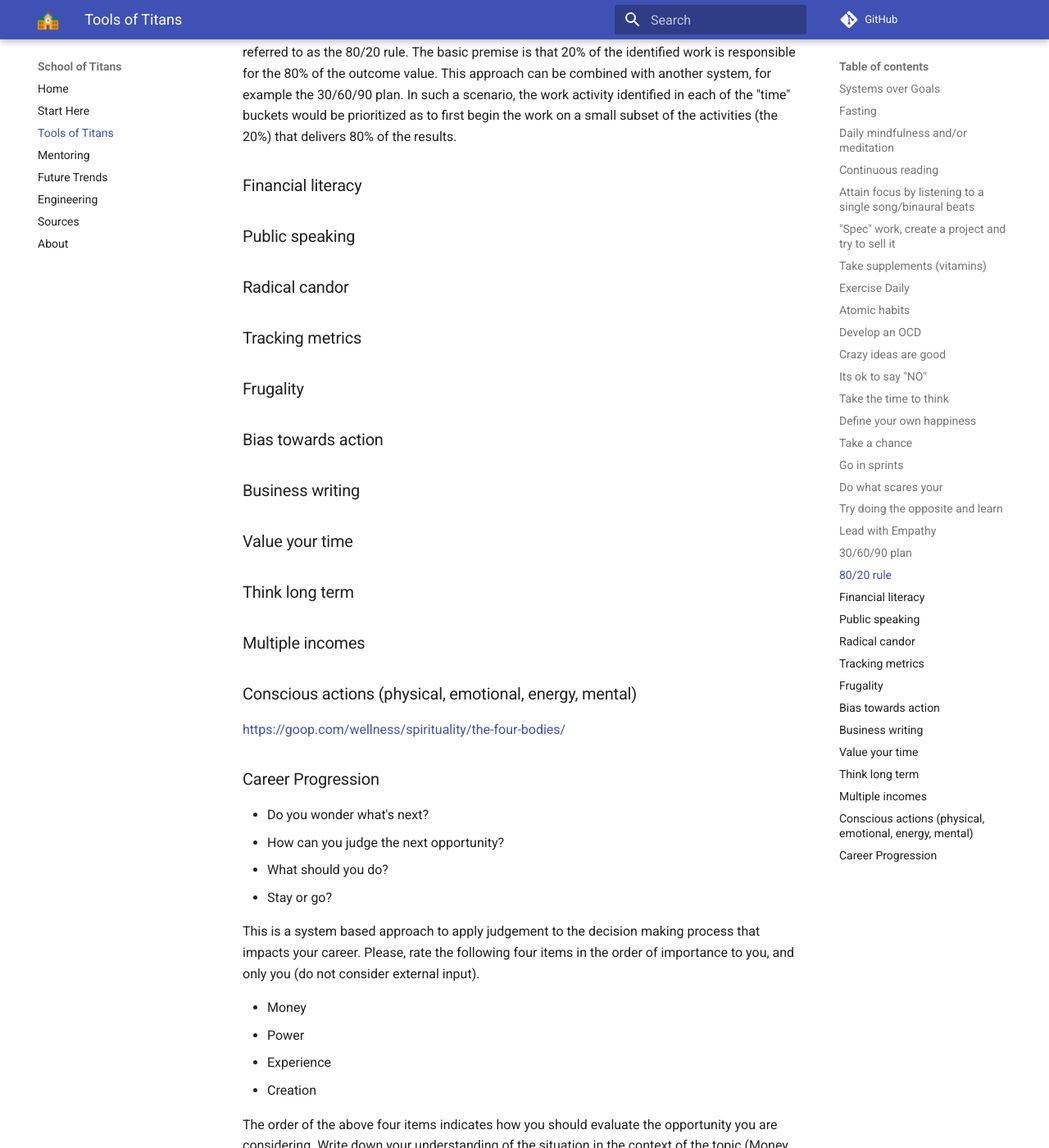
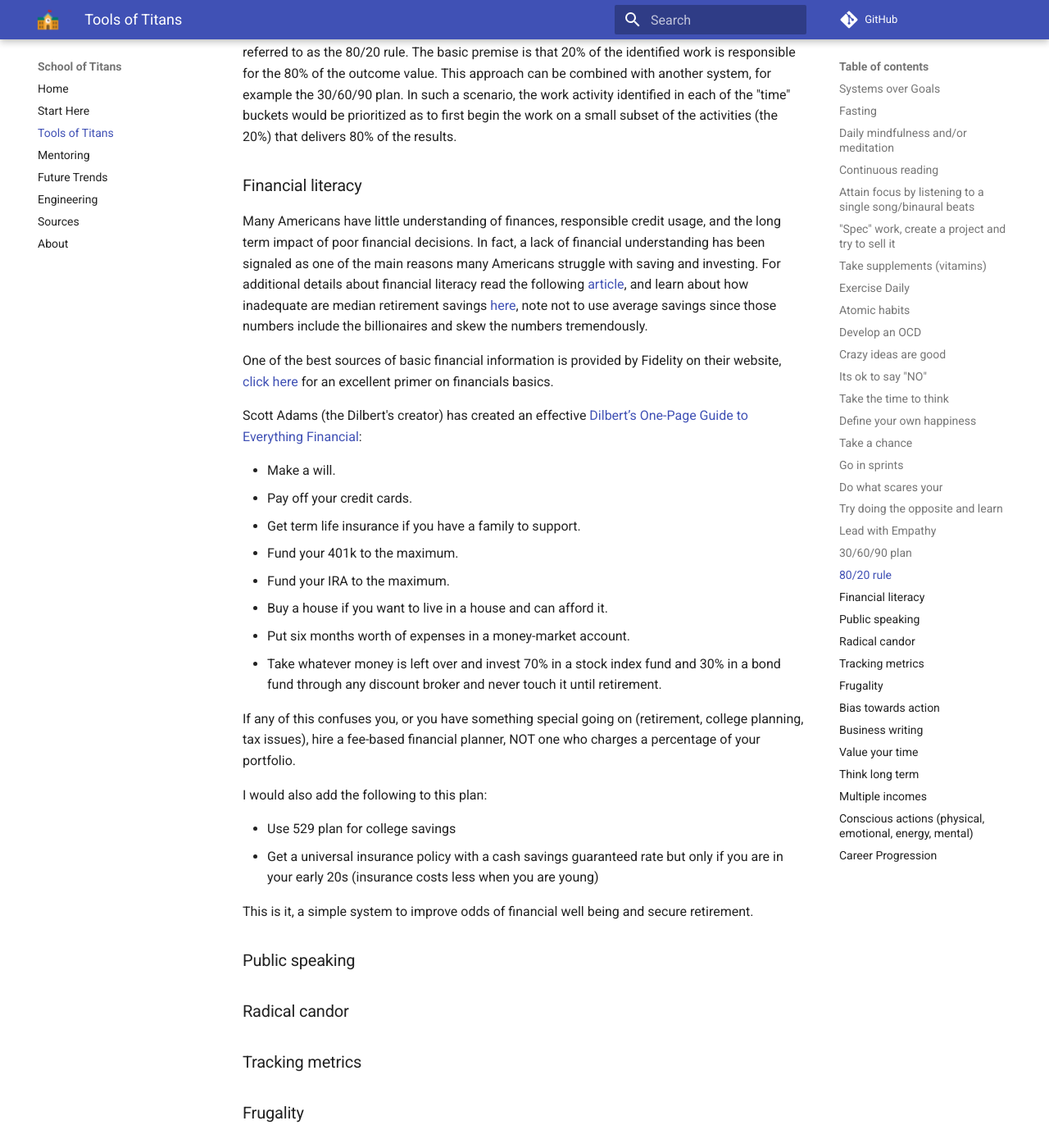
Before and after one commit to fszale/school-of-titans, an MkDocs documentation site: the page built from docs/tools.md, in a window 1280 px wide and 1400 px high, scrolled down 6754 px. Shown: the whole window at 82% size. Built offline with MkDocs 1.6.1 and Material for MkDocs 9.7.7, drawn with Linux system fonts in a browser that asks for light colours; comment, search, counter and statistics services are not loaded.

Commit message:
Adding more content again

```diff
--- a/docs/tools.md
+++ b/docs/tools.md
@@ -161,6 +161,29 @@
 Another effective system to decide priority of execution is known as the ["Pareto Principle"](https://en.wikipedia.org/wiki/Pareto_principle), often referred to as the 80/20 rule.  The basic premise is that 20% of the identified work is responsible for the 80% of the outcome value. This approach can be combined with another system, for example the 30/60/90 plan.  In such a scenario, the work activity identified in each of the "time" buckets would be prioritized as to first begin the work on a small subset of the activities (the 20%) that delivers 80% of the results.
 
 ### Financial literacy
+Many Americans have little understanding of finances, responsible credit usage, and the long term impact of poor financial decisions. In fact, a lack of financial understanding has been signaled as one of the main reasons many Americans struggle with saving and investing. For additional details about financial literacy read the following [article](https://www.investopedia.com/articles/investing/100615/why-financial-literacy-and-education-so-important.asp), and learn about how inadequate are median retirement savings [here](https://www.synchronybank.com/blog/median-retirement-savings-by-age), note not to use average savings since those numbers include the billionaires and skew the numbers tremendously.
+
+One of the best sources of basic financial information is provided by Fidelity on their website, [click here](https://www.fidelity.com/financial-basics/overview) for an excellent primer on financials basics.
+
+Scott Adams (the Dilbert's creator) has created an effective [Dilbert’s One-Page Guide to Everything Financial](https://www.theretirementmanifesto.com/the-dilbert-principles-of-personal-finance-an-infographic/):
+
+- Make a will.
+- Pay off your credit cards.
+- Get term life insurance if you have a family to support.
+- Fund your 401k to the maximum.
+- Fund your IRA to the maximum.
+- Buy a house if you want to live in a house and can afford it.
+- Put six months worth of expenses in a money-market account.
+- Take whatever money is left over and invest 70% in a stock index fund and 30% in a bond fund through any discount broker and never touch it until retirement.
+
+If any of this confuses you, or you have something special going on (retirement, college planning, tax issues), hire a fee-based financial planner, NOT one who charges a percentage of your portfolio.
+
+I would also add the following to this plan:
+
+- Use 529 plan for college savings
+- Get a universal insurance policy with a cash savings guaranteed rate but only if you are in your early 20s (insurance costs less when you are young)
+
+This is it, a simple system to improve odds of financial well being and secure retirement.
 ### Public speaking
 ### Radical candor
 ### Tracking metrics
```
